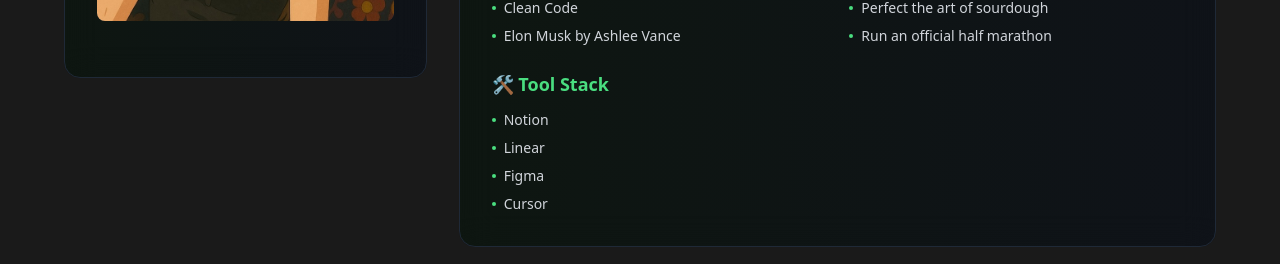
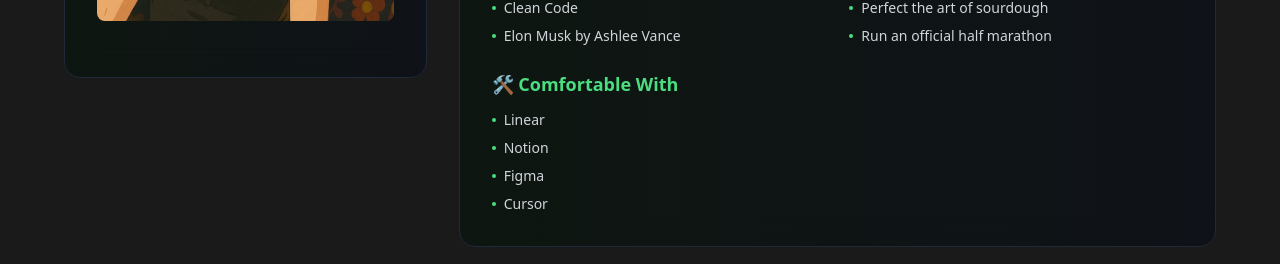
Before and after one commit to eszabo12/portfolio, a Next.js app: page / in a window 1280 px wide. Shown: the part 1273-1537 px from the top of the page. Built offline with nearby package versions, Linux system fonts and the light colour scheme; no server answers.

Commit message:
tweak to loading animation for header, verbiage tweak!

```diff
--- a/app/components/AboutSection.tsx
+++ b/app/components/AboutSection.tsx
@@ -99,11 +99,11 @@ export default function AboutSection() {
 
 									{/* Favorite Tools */}
 									<div>
-										<h4 className="text-lg font-semibold mb-3 text-green-400">🛠️ Tool Stack</h4>
+										<h4 className="text-lg font-semibold mb-3 text-green-400">🛠️ Comfortable With</h4>
 										<ul className="space-y-2">
 											{[
+												'Linear',
 												'Notion',
-												'Linear',
 												'Figma',
 												'Cursor'
 											].map((book, index) => (
--- a/app/components/HeroSection.tsx
+++ b/app/components/HeroSection.tsx
@@ -10,10 +10,11 @@ export default function HeroSection() {
 			{/* Animated green glow effect */}
 			<motion.div
 				aria-hidden
-				initial={{ opacity: 0.5, scale: 0.95 }}
+				initial={false}
 				animate={{ opacity: [0.5, 1, 0.5], scale: [0.95, 1.05, 0.95] }}
 				transition={{ duration: 3, repeat: Infinity, ease: "easeInOut" }}
 				className="absolute inset-0 z-0"
+				style={{ opacity: 0.5, scale: 0.95 }}
 			>
 				<div className="absolute inset-0 rounded-3xl blur-3xl bg-green-500/20" />
 			</motion.div>
@@ -23,10 +24,11 @@ export default function HeroSection() {
 
 			<div className="relative z-10 max-w-4xl w-full mx-4">
 				<motion.div
-					initial={{ opacity: 0, y: 20 }}
+					initial={false}
 					animate={{ opacity: 1, y: 0 }}
 					transition={{ duration: 0.8 }}
 					className="bg-black/50 backdrop-blur-lg rounded-2xl border border-gray-800 p-6 shadow-2xl shadow-green-500/20 hover:shadow-green-400/30 transition-all duration-300"
+					style={{ opacity: 1, transform: 'translateY(0px)' }}
 				>
 					<div className="flex items-center gap-2 mb-4">
 						<div className="w-3 h-3 rounded-full bg-red-500 shadow-md shadow-red-500/40" />
```
